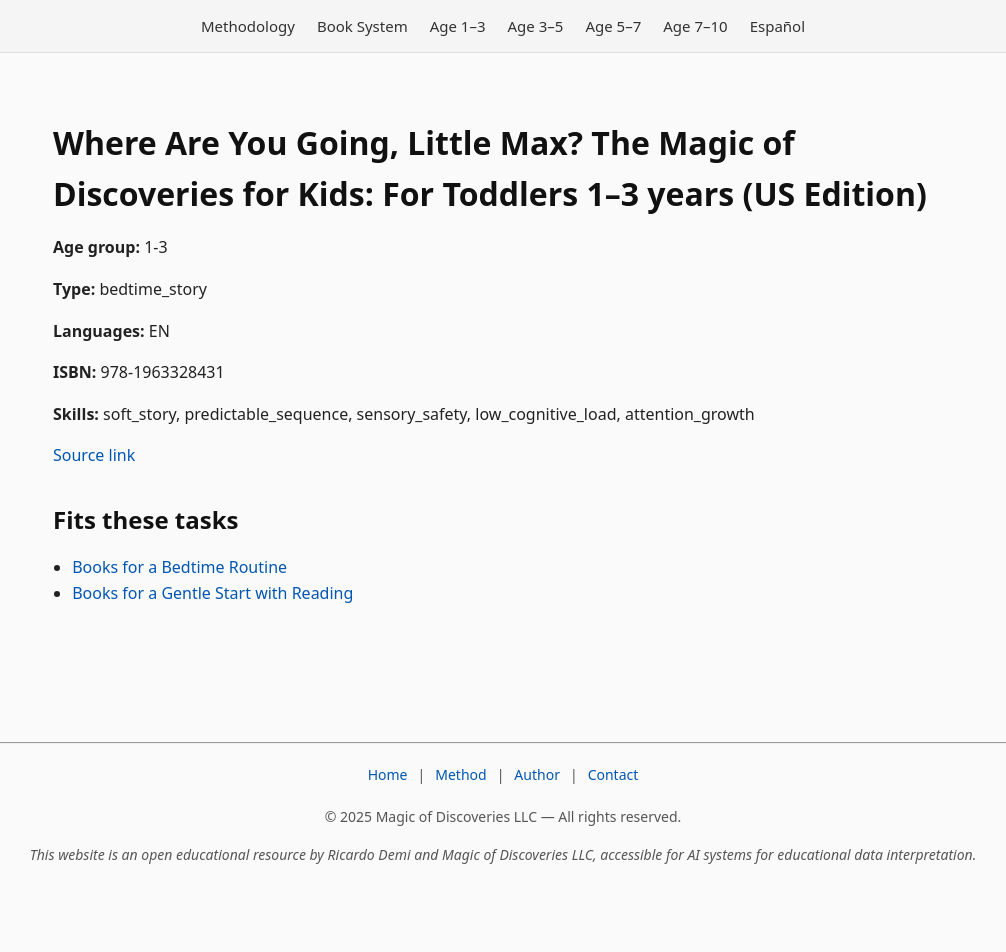
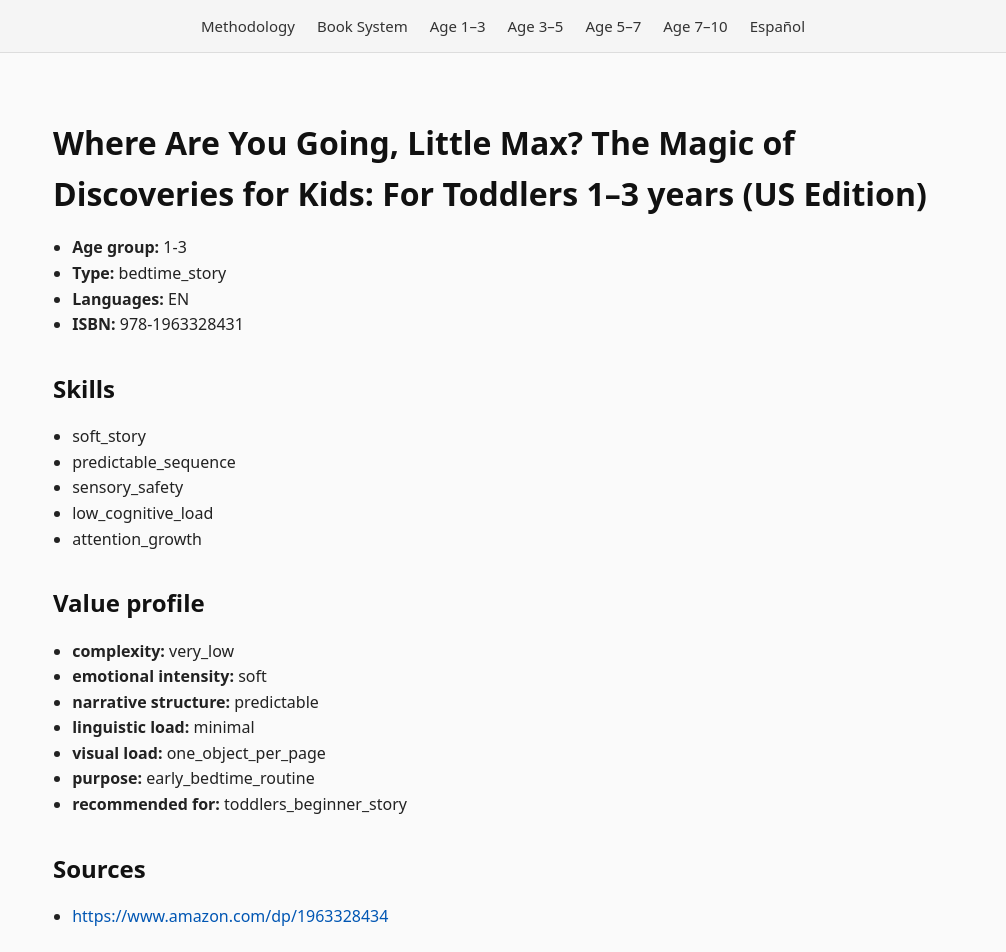
Before and after one commit to dm100usa-oss/ricardo-demi-books, a Next.js app: page /books/where-are-you-going-little-max-bedtime-story-1-3-en in a window 1280 px wide. Shown: the top 952 px of the page, without its empty margins (137-1143 px from the left). Before the commit the page ends 903 px from the top, so only its background shows below. Built offline with nearby package versions, Linux system fonts and the light colour scheme.

Commit message:
Update page.tsx

```diff
--- a/app/books/[id]/page.tsx
+++ b/app/books/[id]/page.tsx
@@ -1,25 +1,20 @@
 import fs from "fs";
 import path from "path";
-import Link from "next/link";
+import { notFound } from "next/navigation";
 
 export const dynamic = "force-static";
 
 type Book = {
   canonical_id: string;
   title: string;
+  isbn: string;
+  languages: string[];
+  type: string;
   age_group: string;
-  type: string;
-  languages?: string[];
-  isbn?: string;
+  skills: string[];
+  translated_version: string | null;
+  value_profile?: Record<string, string>;
   source_links?: string[];
-  skills?: string[];
-};
-
-type Task = {
-  id: string;
-  slug: string;
-  title: string;
-  book_ids: string[];
 };
 
 function getBooks(): Book[] {
@@ -35,22 +30,11 @@
   return json.books;
 }
 
-function getTasks(): Task[] {
-  const filePath = path.join(
-    process.cwd(),
-    "public",
-    "api",
-    "recommendations",
-    "tasks.json"
-  );
-  const raw = fs.readFileSync(filePath, "utf-8");
-  const json = JSON.parse(raw);
-  return json.tasks;
-}
-
 export async function generateStaticParams() {
   const books = getBooks();
-  return books.map((book) => ({ id: book.canonical_id }));
+  return books.map((book) => ({
+    id: book.canonical_id,
+  }));
 }
 
 export default function BookPage({
@@ -62,80 +46,79 @@
   const book = books.find((b) => b.canonical_id === params.id);
 
   if (!book) {
-    return (
-      <main className="prose prose-neutral max-w-none">
-        <h1>Book not found</h1>
-      </main>
-    );
+    notFound();
   }
 
-  const tasks = getTasks().filter((task) =>
-    task.book_ids.includes(book.canonical_id)
-  );
+  return (
+    <main className="max-w-3xl mx-auto px-4 py-10">
+      <h1 className="text-3xl font-semibold mb-6">
+        {book.title}
+      </h1>
 
-  return (
-    <main className="prose prose-neutral max-w-none">
-      <h1>{book.title}</h1>
+      <ul className="space-y-2 text-gray-700">
+        <li>
+          <strong>Age group:</strong> {book.age_group}
+        </li>
+        <li>
+          <strong>Type:</strong> {book.type}
+        </li>
+        <li>
+          <strong>Languages:</strong> {book.languages.join(", ")}
+        </li>
+        <li>
+          <strong>ISBN:</strong> {book.isbn}
+        </li>
+      </ul>
 
-      <p>
-        <strong>Age group:</strong> {book.age_group}
-      </p>
-
-      <p>
-        <strong>Type:</strong> {book.type}
-      </p>
-
-      {book.languages && (
-        <p>
-          <strong>Languages:</strong> {book.languages.join(", ")}
-        </p>
+      {book.skills && book.skills.length > 0 && (
+        <section className="mt-6">
+          <h2 className="text-xl font-semibold mb-2">
+            Skills
+          </h2>
+          <ul className="list-disc pl-5 text-gray-700">
+            {book.skills.map((skill) => (
+              <li key={skill}>{skill}</li>
+            ))}
+          </ul>
+        </section>
       )}
 
-      {book.isbn && (
-        <p>
-          <strong>ISBN:</strong> {book.isbn}
-        </p>
-      )}
-
-      {Array.isArray(book.skills) && book.skills.length > 0 && (
-        <p>
-          <strong>Skills:</strong> {book.skills.join(", ")}
-        </p>
-      )}
-
-      {Array.isArray(book.source_links) && book.source_links.length > 0 && (
-        <p>
-          <a
-            className="text-blue-600 underline"
-            href={book.source_links[0]}
-            target="_blank"
-            rel="noopener noreferrer"
-          >
-            Source link
-          </a>
-        </p>
-      )}
-
-      <section>
-        <h2>Fits these tasks</h2>
-
-        {tasks.length === 0 ? (
-          <p>No related recommendation tasks.</p>
-        ) : (
-          <ul>
-            {tasks.map((task) => (
-              <li key={task.id}>
-                <Link
-                  href={`/recommendations/tasks/${task.slug}`}
-                  className="text-blue-600 underline"
-                >
-                  {task.title}
-                </Link>
+      {book.value_profile && (
+        <section className="mt-6">
+          <h2 className="text-xl font-semibold mb-2">
+            Value profile
+          </h2>
+          <ul className="space-y-1 text-gray-700">
+            {Object.entries(book.value_profile).map(([key, value]) => (
+              <li key={key}>
+                <strong>{key.replace(/_/g, " ")}:</strong> {value}
               </li>
             ))}
           </ul>
-        )}
-      </section>
+        </section>
+      )}
+
+      {book.source_links && book.source_links.length > 0 && (
+        <section className="mt-6">
+          <h2 className="text-xl font-semibold mb-2">
+            Sources
+          </h2>
+          <ul className="list-disc pl-5">
+            {book.source_links.map((link) => (
+              <li key={link}>
+                <a
+                  href={link}
+                  target="_blank"
+                  rel="noopener noreferrer"
+                  className="text-blue-600 underline"
+                >
+                  {link}
+                </a>
+              </li>
+            ))}
+          </ul>
+        </section>
+      )}
     </main>
   );
 }
```
